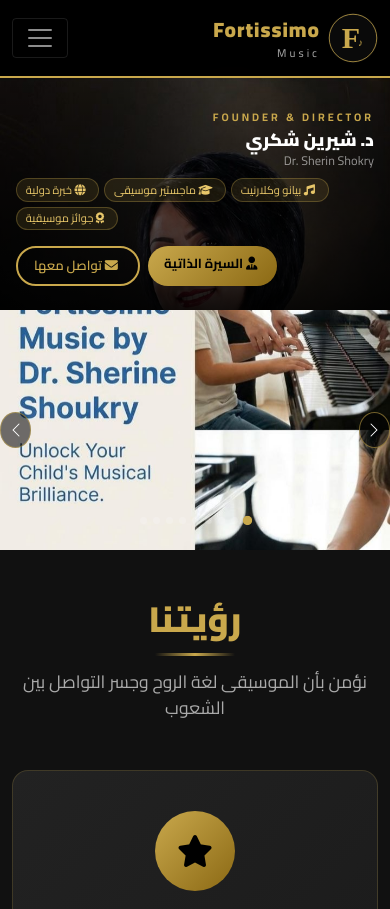
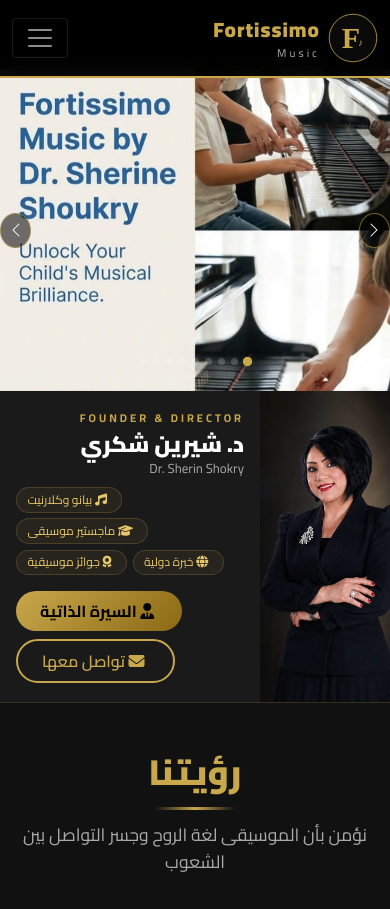
Before and after one commit to mhElessawy/FortissimoMusic, an ASP.NET Core app: page / in a window 390 px wide. Shown: the top 909 px of the page. Run offline with ASP.NET Core 8, Linux system fonts and the light colour scheme; data comes from the database, SQL or seed files in the repository.

Commit message:
Hero: full-width carousel on top, Dr. Sherin photo + bio below
- Carousel spans full width at 55vh
- Below: portrait photo on the right, name/badges/buttons on the left
- Clean two-zone layout with no overlay tricks

Co-Authored-By: Claude Sonnet 4.6 <noreply@anthropic.com>
Claude-Session: https://claude.ai/code/session_013sRFwAj5hVoQ6TQdB8Gws2

```diff
--- a/Views/Home/Index.cshtml
+++ b/Views/Home/Index.cshtml
@@ -7,43 +7,14 @@
 
 <!-- ===== HERO ===== -->
 <section class="hero-main">
-    <div class="row g-0 h-100">
-
-        <!-- صورة د. شيرين + overlay الكلام — أول في DOM = يمين في RTL -->
-        <div class="col-5 col-md-4 hero-dr-col">
-            <img src="/images/dr-sherin.jpeg" alt="د. شيرين شكري"
-                 class="hero-dr-img" onerror="this.src='/images/logo.svg'" />
-            <div class="hero-dr-overlay">
-                <p class="hero-label mb-1">FOUNDER &amp; DIRECTOR</p>
-                <h2 class="hero-name">د. شيرين شكري</h2>
-                <p class="hero-name-en">Dr. Sherin Shokry</p>
-                <div class="hero-badges mt-2">
-                    <span class="hero-badge"><i class="fas fa-music ms-1"></i> بيانو وكلارنيت</span>
-                    <span class="hero-badge"><i class="fas fa-graduation-cap ms-1"></i> ماجستير موسيقى</span>
-                    <span class="hero-badge"><i class="fas fa-globe ms-1"></i> خبرة دولية</span>
-                    <span class="hero-badge"><i class="fas fa-award ms-1"></i> جوائز موسيقية</span>
-                </div>
-                <div class="d-flex gap-2 flex-wrap mt-3 justify-content-end">
-                    <a asp-action="CV" class="btn-gold px-3 py-2" style="font-size:0.82rem;">
-                        <i class="fas fa-user-tie ms-1"></i> السيرة الذاتية
-                    </a>
-                    <a asp-action="Contact" class="btn-outline-gold px-3 py-2" style="font-size:0.82rem;">
-                        <i class="fas fa-envelope ms-1"></i> تواصل معها
-                    </a>
-                </div>
-            </div>
-        </div>
-
-        <!-- كاروسيل الأكاديمية — ثاني في DOM = يسار في RTL -->
-        <div class="col-7 col-md-8 hero-gallery-col">
     @if (sliderImages.Any())
     {
-                <div id="heroCarousel" class="carousel slide h-100" data-bs-ride="carousel" data-bs-interval="4000">
-                    <div class="carousel-inner h-100">
+        <div id="heroCarousel" class="carousel slide" data-bs-ride="carousel" data-bs-interval="4000">
+            <div class="carousel-inner">
                 @for (int i = 0; i < sliderImages.Count; i++)
                 {
                     var img = sliderImages[i];
-                            <div class="carousel-item h-100 @(i == 0 ? "active" : "")">
+                    <div class="carousel-item @(i == 0 ? "active" : "")">
                         <img src="@img.ImageUrl" alt="@img.Title" class="hero-gallery-img" />
                     </div>
                 }
@@ -63,10 +34,41 @@
             </div>
         </div>
     }
+</section>
+
+<!-- صورة الدكتورة + الكلام -->
+<div class="hero-bio-section">
+    <div class="row g-0 align-items-stretch">
+
+        <!-- صورة د. شيرين — يمين في RTL -->
+        <div class="col-4 col-md-3 hero-dr-col">
+            <img src="/images/dr-sherin.jpeg" alt="د. شيرين شكري"
+                 class="hero-dr-img" onerror="this.src='/images/logo.svg'" />
+        </div>
+
+        <!-- الكلام — يسار في RTL -->
+        <div class="col-8 col-md-9 hero-bio-col">
+            <p class="hero-label mb-1">FOUNDER &amp; DIRECTOR</p>
+            <h2 class="hero-name">د. شيرين شكري</h2>
+            <p class="hero-name-en">Dr. Sherin Shokry</p>
+            <div class="hero-badges mt-2">
+                <span class="hero-badge"><i class="fas fa-music ms-1"></i> بيانو وكلارنيت</span>
+                <span class="hero-badge"><i class="fas fa-graduation-cap ms-1"></i> ماجستير موسيقى</span>
+                <span class="hero-badge"><i class="fas fa-globe ms-1"></i> خبرة دولية</span>
+                <span class="hero-badge"><i class="fas fa-award ms-1"></i> جوائز موسيقية</span>
+            </div>
+            <div class="d-flex gap-2 flex-wrap mt-3 justify-content-end">
+                <a asp-action="CV" class="btn-gold px-4 py-2">
+                    <i class="fas fa-user-tie ms-1"></i> السيرة الذاتية
+                </a>
+                <a asp-action="Contact" class="btn-outline-gold px-4 py-2">
+                    <i class="fas fa-envelope ms-1"></i> تواصل معها
+                </a>
+            </div>
         </div>
 
     </div>
-</section>
+</div>
 
 <!-- ===== VISION ===== -->
 <section class="section-dark">
--- a/wwwroot/css/site.css
+++ b/wwwroot/css/site.css
@@ -132,53 +132,15 @@ body {
 
 /* ===== HERO ===== */
 .hero-main {
-    height: 100vh;
-    min-height: 500px;
     background: var(--dark);
     overflow: hidden;
-    margin-top: 0;
-}
-
-.hero-main .row {
-    height: 100%;
-}
-
-/* عمود صورة د. شيرين */
-.hero-dr-col {
-    position: relative;
-    overflow: hidden;
-    background: var(--dark-2);
-}
-
-.hero-dr-img {
-    width: 100%;
-    height: 100%;
-    object-fit: cover;
-    object-position: top center;
-    display: block;
-}
-
-/* overlay النص فوق صورة الدكتورة */
-.hero-dr-overlay {
-    position: absolute;
-    bottom: 0;
-    left: 0;
-    right: 0;
-    background: linear-gradient(to top, rgba(0,0,0,0.92) 0%, rgba(0,0,0,0.55) 55%, transparent 100%);
-    padding: 2rem 1rem 1.5rem;
-    text-align: right;
-}
-
-/* عمود الكاروسيل */
-.hero-gallery-col {
-    position: relative;
-    overflow: hidden;
-    background: var(--dark);
 }
 
 .hero-gallery-img {
     width: 100%;
-    height: 100%;
+    height: 55vh;
+    min-height: 280px;
+    max-height: 600px;
     object-fit: cover;
     object-position: center;
     display: block;
@@ -230,65 +192,81 @@ body {
     transform: scale(1.35);
 }
 
+/* قسم صورة الدكتورة + الكلام */
+.hero-bio-section {
+    background: var(--dark-2);
+    border-bottom: 1px solid rgba(201,168,76,0.15);
+}
+
+.hero-dr-col {
+    overflow: hidden;
+    background: var(--dark-3);
+}
+
+.hero-dr-img {
+    width: 100%;
+    height: 100%;
+    min-height: 220px;
+    object-fit: cover;
+    object-position: top center;
+    display: block;
+}
+
+.hero-bio-col {
+    padding: 2rem 1.5rem 2rem 1rem;
+    display: flex;
+    flex-direction: column;
+    justify-content: center;
+    text-align: right;
+}
+
 .hero-label {
-    font-size: 0.68rem;
+    font-size: 0.7rem;
     letter-spacing: 3px;
     color: var(--gold);
     font-weight: 700;
 }
 
 .hero-name {
-    font-size: clamp(1.1rem, 2vw, 1.7rem);
+    font-size: clamp(1.4rem, 2.5vw, 2rem);
     font-weight: 900;
     color: #fff;
     margin-bottom: 0.1rem;
 }
 
 .hero-name-en {
-    color: rgba(255,255,255,0.55);
-    font-size: 0.78rem;
+    color: var(--text-muted);
+    font-size: 0.82rem;
     margin-bottom: 0;
 }
 
 .hero-badges {
     display: flex;
     flex-wrap: wrap;
-    gap: 0.3rem;
+    gap: 0.35rem;
     justify-content: flex-end;
 }
 
 .hero-badge {
-    background: rgba(201,168,76,0.12);
-    border: 1px solid rgba(201,168,76,0.3);
+    background: rgba(201,168,76,0.07);
+    border: 1px solid rgba(201,168,76,0.22);
     color: var(--gold-light);
-    padding: 0.15rem 0.55rem;
+    padding: 0.18rem 0.65rem;
     border-radius: 20px;
-    font-size: 0.7rem;
+    font-size: 0.75rem;
 }
 
 /* Responsive */
-@media (max-width: 767px) {
-    .hero-main {
-        height: auto;
-        min-height: unset;
-    }
-    .hero-main .row {
-        flex-direction: column;
-        height: auto;
-    }
-    .hero-dr-col,
-    .hero-gallery-col {
-        width: 100% !important;
-        max-width: 100% !important;
-        flex: 0 0 100%;
+@media (max-width: 575px) {
+    .hero-gallery-img {
+        height: 38vh;
+        min-height: 200px;
     }
     .hero-dr-img {
-        height: 55vw;
-        min-height: 240px;
+        min-height: 160px;
     }
-    .hero-gallery-img {
-        height: 55vw;
-        min-height: 240px;
+    .hero-bio-col {
+        padding: 1.2rem 1rem;
     }
 }
 
```
Lines whose indentation alone changed are shown as unchanged.
